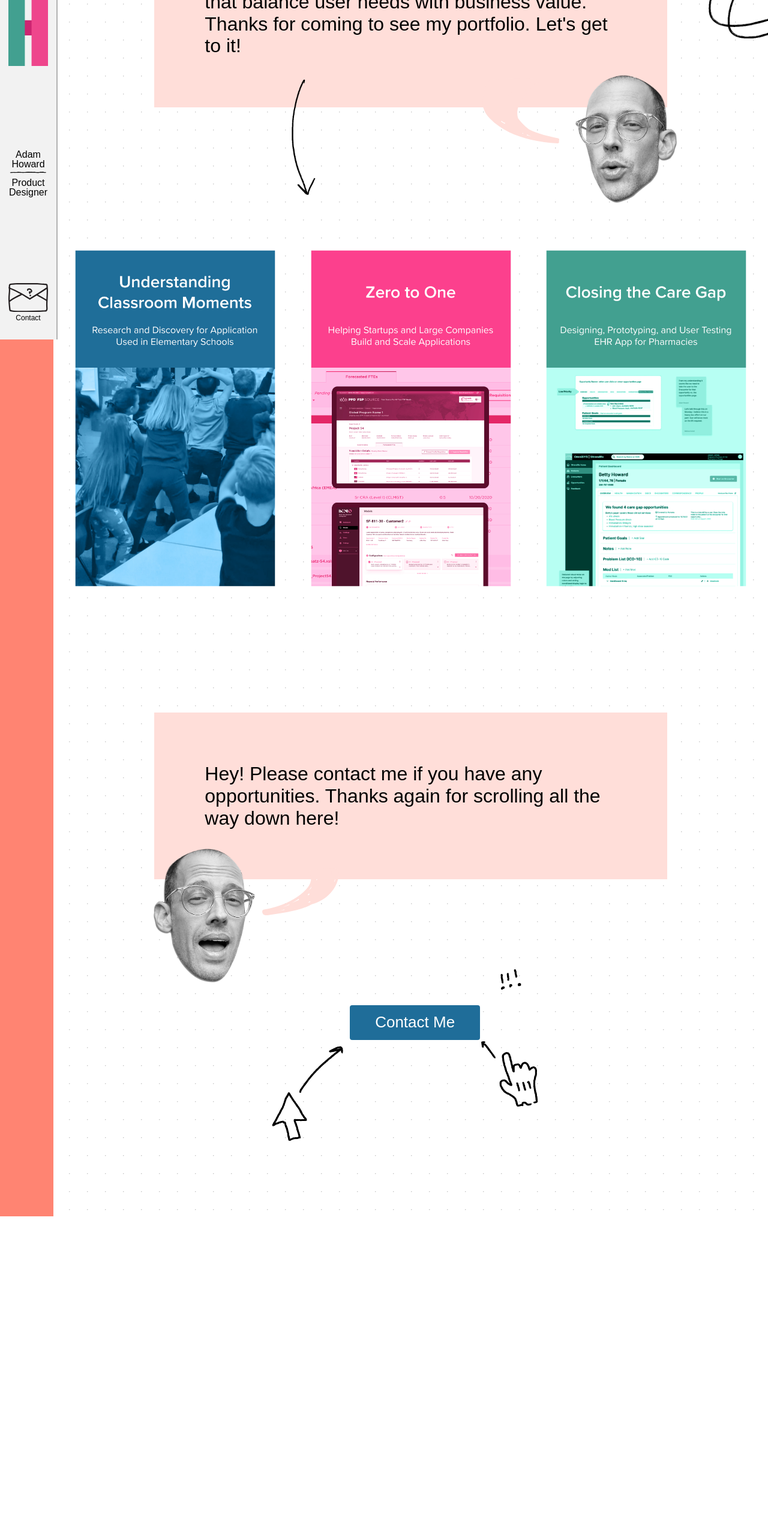
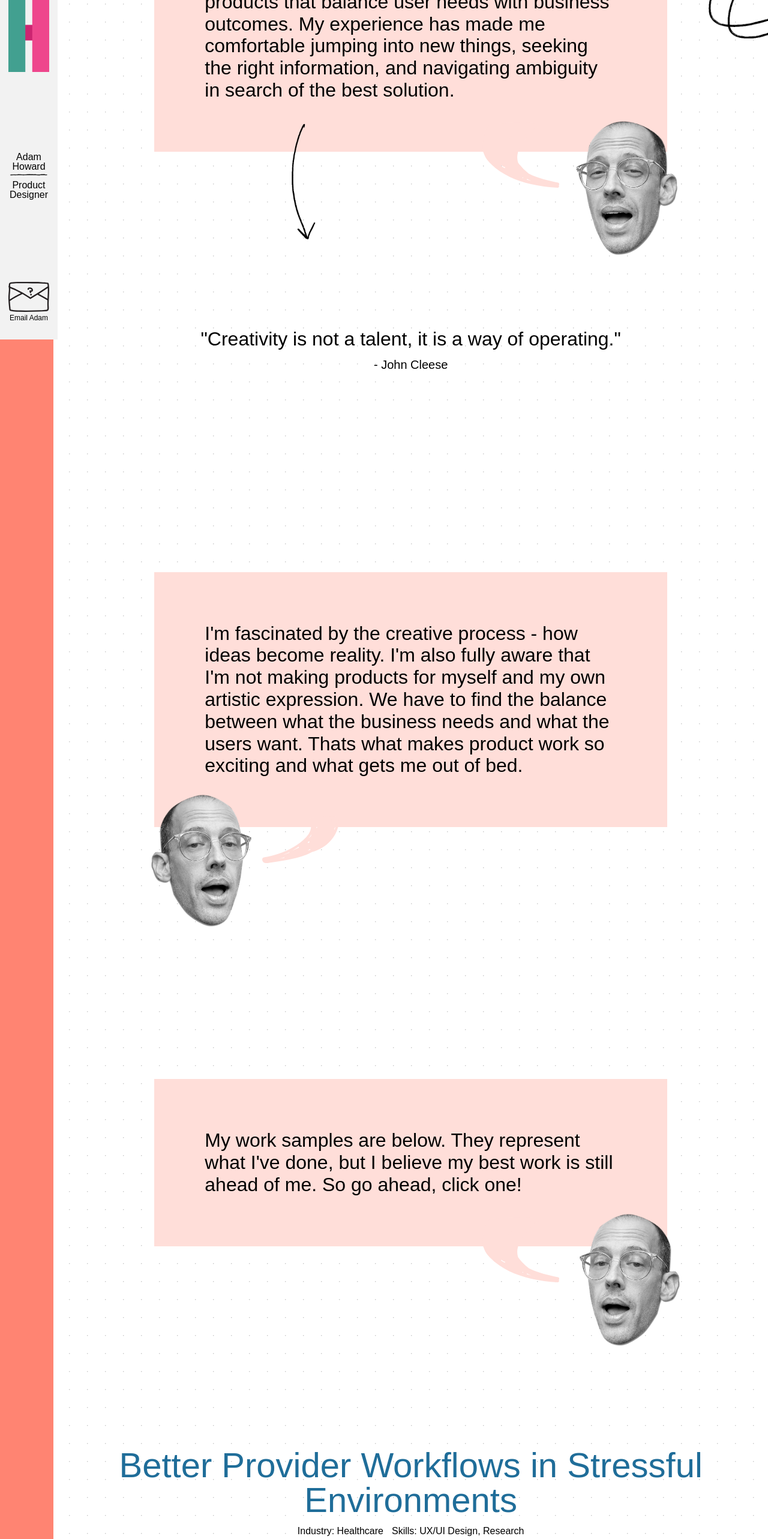
Before and after one commit to adam-is-tall/portfolio-site, a React (Create React App) app: page / in a window 1280 px wide. Shown: the part 234-2800 px from the top of the page at 60% size. Before the commit the page ends 2262 px from the top, so only its background shows below. Built offline with nearby package versions, Linux system fonts and the light colour scheme; a web font is replaced by a local one.

Commit message:
lots of new things for 2023 and 4

```diff
--- a/src/App.tsx
+++ b/src/App.tsx
@@ -60,7 +60,7 @@ const adamHeads1 = [ah1, ah2, oh1, r];
 const adamHeads2 = [oh1 , ah2, ah1];
 const adamHeads3 = [r, oh2, ah2, ah1];
 
-type ProjectNames = "headGame" | "homeBank" | "miscApps" | "goNoodle" | "goNoodleAgain" | "omniStrand";
+type ProjectNames = "goNoodleAgain";
 
 export default function App() {
   const [projectName, setProjectName] = useState<ProjectNames | null>(null);
@@ -76,7 +76,7 @@ export default function App() {
     <div className="flex bg-repeat dot-bg overflow-hidden">
       {/* Left Nav */}
       <div className="hidden sm:block sm:w-20 md:w-24 bg-coral"></div>
-      <div className={`z-50 fixed w-full sm:w-24 flex sm:flex-col items-center justify-between h-20 sm:h-screen p-sm sm:border-r-2 transition-colors transform duration-500 ease-in-out ${showCloseAction ? "border-gray bg-gray-light" : "border-gray bg-gray-light"}`}>
+      <div className={`z-50 fixed w-full sm:w-24 flex sm:flex-col items-center justify-between h-20 sm:h-screen p-sm sm:border-r-0 transition-colors transform duration-500 ease-in-out ${showCloseAction ? "border-gray bg-gray-light" : "border-gray bg-gray-light"}`}>
       {/* <div className="z-10 fixed w-full sm:w-20 md:w-24 flex sm:flex-col items-center justify-between h-20 sm:h-screen p-sm sm:border-r-2 border-aqua bg-aqua-light"> */}
         <div id="logo" className="flex flex-row sm:flex-col">
           <div className="">
@@ -107,7 +107,7 @@ export default function App() {
 
         {/* <a className="tiny-button font-tiny text-center py-xs" href="mailto:howard.adamp@gmail.com?subject=Hi, Adam!">Contact</a> */}
         <div className="w-1/12 sm:w-full mb-sm">
-          <IconButton text="Contact" email="howard.adamp@gmail.com?subject=Hi, Adam!"/>
+          <IconButton text="Email Adam" email="howard.adamp@gmail.com?subject=Hi, Adam!"/>
         </div>
       </div>
       {/* Page Container */}
@@ -115,45 +115,59 @@ export default function App() {
         <div className="relative flex flex-col items-center space-y-sm p-md py-lg sm:p-lg md:p-xl lg:px-2xl lg:py-xl lg:pt-lg mt-md md:mt-0 text-center">
           <img className="absolute -right-0 md:-right-1/4 -top-0 w-1/3" src={sketchCircle} alt="sketched circle"/>
           <ChatBubble direction="right">
-          Hello! I'm a designer who loves making products that balance user needs with business value. Thanks for coming to see my portfolio. Let's get to it!
+          Hello! I'm a designer who loves creating products that balance user needs with business outcomes. My experience has made me comfortable jumping into new things, seeking the right information, and navigating ambiguity in search of the best solution.
           </ChatBubble>
           <img className="absolute left-1/3 -bottom-6 w-6 md:w-10" src={sketchArrow} alt="sketched arrow"/>
         </div>
-        {/* <div className="flex flex-col items-center p-md sm:py-lg sm:p-md md:p-lg lg:p-2xl text-center">
+        <div className="flex flex-col items-center p-md sm:py-lg sm:p-md md:p-lg lg:p-2xl text-center">
           <p className="font-speech lg:px-md">
-          Understanding people is essential to creating well-designed products. To inform design choices, I use whatever research technique helps me develop empathy.
+          "Creativity is not a talent, it is a way of operating."
           </p>
           <p className="font-tiny-buddy mt-sm lg:px-md">
-          (I listen more than I talk and my curiosity leads to good questions)
+          - John Cleese
+          </p>
+        </div>
+        {/* <div className="flex flex-col items-center p-md sm:py-lg sm:p-md md:p-lg lg:p-2xl lg:pb-lg lg:pt-md text-left">
+          <p className="font-speech">
+          I'm fascinated by the creative process - how ideas become reality. I'm also fully aware that I'm not making products for myself and my own artistic expression. We have to find the balance between what the business needs and what the users want. Thats what makes product work so exciting and what gets me out of bed.
           </p>
         </div> */}
-        {/* <div className="flex flex-col items-center p-md sm:py-lg sm:p-md md:p-lg lg:p-2xl lg:pb-lg lg:pt-md text-center">
-          <SpotCollabLofi className="w-full mb-md px-sm" />
-          <p className="font-speech lg:px-md">
-          Collaboration is critical. I want people to be included in the design process. I'm comfortable with facilitation and working in ambiguity as part of a team.
-          </p>
-          <p className="font-tiny-buddy mt-sm lg:px-md">
-          (I welcome different perspectives and strive for an ego-free attitude.)
-          </p>
-          <SpotCollabHifi className="w-full mt-md" />
-        </div> */}
 
-        {/* <div className="relative flex flex-col items-center p-md sm:py-lg sm:p-md md:p-lg lg:p-2xl text-center">
-          <h2 className="font-big-buddy mb-sm">Design Systems</h2>
-          <p className="font-speech lg:px-md">
-          The solutions I help create balance the technical and business needs, while always advocating for the user. I work with engineers to make sure design systems are well implemented, documented and maintained.
-          </p>
-          <p className="font-tiny-buddy mt-sm lg:px-md">
-          (FWIW, Some of the best people I've met are engineers)
-          </p>
-          <DesignSystem className="w-full md:mt-lg" />
-          <img className="absolute right-0 -bottom-16 w-32 md:w-60" src={sketchShow} alt="sketched arrow"/>
-        </div> */}
-        {/* <div className="flex flex-col items-center p-md py-lg sm:p-lg md:p-xl lg:p-2xl text-center">
-          <ChatBubble className="mb-lg" frames={adamHeads2}>Take a look at some of my work!</ChatBubble>
-        </div> */}
+        <div className="flex flex-col items-center p-md py-lg sm:p-lg md:p-xl lg:p-2xl text-center">
+          <ChatBubble className="mb-lg" frames={adamHeads3}>I'm fascinated by the creative process - how ideas become reality. I'm also fully aware that I'm not making products for myself and my own artistic expression. We have to find the balance between what the business needs and what the users want. Thats what makes product work so exciting and what gets me out of bed.</ChatBubble>
+        </div>
+
+        <div className="flex flex-col items-center p-md py-lg sm:p-lg md:p-xl lg:p-2xl text-center">
+          <ChatBubble direction="right" className="mb-lg" frames={adamHeads3}>My work samples are below. They represent what I've done, but I believe my best work is still ahead of me. So go ahead, click one!</ChatBubble>
+        </div>
+
+        <div className="relative flex flex-col p-lg text-center">
+          <a href="#" className=""><h2 className="font-big-buddy mb-sm text-royal">Better Provider Workflows in Stressful Environments</h2></a>
+          <div className="flex items-center space-x-sm justify-center">
+            <p className="font-skills text-black mb-sm">Industry: Healthcare</p>
+            <p className="font-skills text-black mb-sm">Skills: UX/UI Design, Research</p>
+          </div>
+        </div>
+        <div className="relative flex flex-col p-lg text-center">
+          <a href="#" className=""><h2 className="font-big-buddy mb-sm text-royal">Enhancing Features During a Migration</h2></a>
+          <div className="flex items-center space-x-sm justify-center">
+            <p className="font-skills text-black mb-sm">Industry: EdTech</p>
+            <p className="font-skills text-black mb-sm">Skills: Discovery, UX/UI Design, Research</p>
+          </div>
+        </div>
+        <div className="relative flex flex-col p-lg text-center">
+          <a href="#" className=""><h2 className="font-big-buddy mb-sm text-royal">Improving Patient Care for Retail Pharmacy</h2></a>
+          <div className="flex items-center space-x-sm justify-center">
+            <p className="font-skills text-black mb-sm">Industry: Healthcare</p>
+            <p className="font-skills text-black mb-sm">Skills: Facilitation, Discovery</p>
+          </div>
+        </div>
+
+        <DesignSystem className="w-full md:mt-lg" />
+
+
         {/* <iframe style={{"border": "1px solid rgba(0, 0, 0, 0.1);"}} width="100%" height="750" src="https://www.figma.com/embed?embed_host=share&amp;url=https%3A%2F%2Fwww.figma.com%2Ffile%2FCdTDvUhRE0QYEQ0oWBSa5K%2FBank-of-Dad%3Fnode-id%3D268%253A624"></iframe> */}
-        <div className="grid grid-flow-row grid-cols-3 grid-rows-1 gap-sm p-sm text-center pt-lg">
+        <div className="grid grid-flow-row grid-cols-3 grid-rows-1 gap-sm p-sm text-center">
           {/* <img
             style={{ cursor: "pointer", filter: "saturate(0)" }}
             src={Bball1}
@@ -169,55 +183,38 @@ export default function App() {
             onClick={() => setProjectName("goNoodle")}
             alt="Design System for GoNoodle"
           /> */}
-
-          <img
+          {/* <img
             style={{ cursor: "pointer"}}
             src={GnT}
             className="transition duration-700 ease-in-out transform scale-95 hover:scale-100 sm:p-sm"
             onClick={() => setProjectName("goNoodleAgain")}
             alt="Understanding Classroom Moments"
-          />
-          <img
-            style={{ cursor: "pointer"}}
-            src={SignalT}
-            className="transition duration-700 ease-in-out transform scale-95 hover:scale-100 sm:p-sm"
-            onClick={() => setProjectName("miscApps")}
-            alt="Quantity and Quality?"
-          />
-          <img
-            style={{ cursor: "pointer"}}
-            src={OmniT}
-            className="transition duration-700 ease-in-out transform scale-95 hover:scale-100 sm:p-sm"
-            onClick={() => setProjectName("omniStrand")}
-            alt="Can you teach a kid to grow their money?"
-          />
+          /> */}
 
         </div>
         {/* <div className="relative p-md py-lg sm:p-lg md:p-lg lg:p-2xl">
-          <ChatBubble className="mb-3xl">
-            Right now, I’m looking to help a team make great products for kids
-            and families. I am helping raise two kids and I care deeply about
-            the challenges and opportunities to use technology to improve their
-            lives. So if..
-          </ChatBubble>
-          <img className="absolute -left-32 top-0 w-2/12" src={shapeStack2} />
-          <ChatBubble className="mb-3xl sm:w-3/4" direction="right">
-            Dad, Can I have a 50 hundred dollars?
-          </ChatBubble>
-          <ChatBubble frames={adamHeads3} className="mb-3xl">
-            I'm in the middle of talking with this nice person. Be patient and
-            we'll talk about it soon.
-          </ChatBubble>
-        </div> */}
-        <div className="relative p-md py-lg sm:p-lg md:p-lg lg:p-2xl">
-          {/* <img className="absolute -right-52 top-0 w-2/12" src={shapeStack3} /> */}
           <ChatBubble frames={adamHeads3} className="mb-lg">
-          Hey! Please contact me if you have any opportunities. Thanks again for scrolling all the way down here!
+          Hey! Thanks again for scrolling all the way down here!
           </ChatBubble>
           <div className="flex flex-col sm:flex-row items-center justify-center w-full space-y-sm sm:space-y-0 sm:space-x-sm pt-xl mt-sm mb-xl">
             <img className="absolute object-center w-full md:w-1/2 transform" src={sketchCTA} alt="Sketched Circle"/>
-            <Button email="howard.adamp@gmail.com?subject=Hi, Adam!" className="mt-2xl z-10" text="Contact Me" />
+            <Button email="howard.adamp@gmail.com?subject=Hi, Adam!" className="mt-2xl z-10" text="Get in Touch w/ Adam" />
           </div>
+        </div> */}
+        <div className="flex flex-col items-center p-md sm:py-lg sm:p-md md:p-lg lg:p-2xl lg:pb-lg lg:pt-xl text-center">
+          {/* <SpotCollabLofi className="w-full mb-md px-sm" /> */}
+          <p className="font-medium-buddy">
+            Hiring is really easy!
+          </p>
+          <p className="font-speech mt-sm lg:px-md">
+            Adam is perfect in every way and has never made a mistake. He has no weaknesses and has the exact balance of skills you are looking for to fill your very broad and possibly unrealistic job description!
+          </p>
+          <div className="flex flex-col sm:flex-row items-center justify-center w-full space-y-sm sm:space-y-0 sm:space-x-sm pt-xl mt-sm mb-xl">
+            <img className="absolute object-center w-full md:w-1/2 transform" src={sketchCTA} alt="Sketched Circle"/>
+            <Button email="howard.adamp@gmail.com?subject=Hi, Adam!" className="mt-2xl z-10" text="Email Adam" />
+            <a className="block z-10 items-center px-md py-sm font-btn rounded transform transition hover:scale-105 text-white hover:text-white bg-royal hover:bg-royal focus:outline-none focus:ring-2 focus:ring-offset-2 focus:ring-royal-light" href="https://calendly.com/adam_howard/meet-adam">Schedule a Meeting</a>
+          </div>
+          {/* <DesignInterfaceTop className="w-full mt-md" /> */}
         </div>
         <div className="relative">
           {/* <img className="ml-auto" src={shapeStackBottom} alt="stack of shapes along the bottom of page"/> */}
@@ -230,7 +227,6 @@ export default function App() {
         description={project?.description}
         images={project?.images}
         background={project?.background}
-        caption={project?.caption}
         onClose={closeProject}
         url={project?.url}
       />
@@ -242,64 +238,53 @@ interface TProject {
   title: string;
   description: string;
   images: string[];
-  caption: string;
   background: string;
   url?: string;
 }
 type Projects = { [key in ProjectNames]: TProject };
 var projects: Projects = {
-  headGame: {
-    title: "Sports + Mindfulness for Young Athletes",
+  // headGame: {
+  //   title: "Sports + Mindfulness for Young Athletes",
+  //   description:
+  //     "These are some mixed-fidelity prototypes for a service that combines mindfulness training with basketball. These were inspired by interviews with Hall of Famer Bill Walton. His journey and approach to mindfulness inspired the Empathy stage of Design Thinking. I spent a few cycles generating ideas and protoyping.",
+  //   images: [Bball1, Bball2],
+  //   background: BankBg,
+  //   caption: "Ideation, Mixed-Fidelity Prototypes, In Progress",
+  //   url: "http://www.google.com",
+  // },
+  // homeBank: {
+  //   title: "Can you teach a kid to grow their money?",
+  //   description:
+  //     "As a parent, I want my child to view money as a practical tool for improving their lives. To that end, I wanted to explore a product that borrows from traditional chore/reward model while helping parents teach their children how to grow their money over time and give back.",
+  //   images: [BankL],
+  //   background: "",
+  //   caption: "Ideation, Hi-Fidelity Prototypes, Work-In-Progress",
+  //   url: "https://glimmer-glitter-2bd.notion.site/Rags-to-Riches-cf77cbcdf22946a8bd5f36a7cacf27ba",
+  // },
+  // miscApps: {
+  //   title: "Zero to One",
+  //   description:
+  //     "I have deep experience designing 0 to 1 applications for Startups and Large Companies. As the lead UX Designer at an agency for over 10 years, I developed my ability to ask the right questions to understand context and to work well with everyone from users, to stakeholders, to engineers.",
+  //   images: [Signal3, Signal0, Signal2, Signal1],
+  //   background: "",
+  //   caption: "Discovery, Prototyping, UI Design, UX Design, User Testing",
+  //   url: "https://glimmer-glitter-2bd.notion.site/Quantity-and-quality-76acb68d11ec4f47bcce3d93b52ec935",
+  // },
+  goNoodleAgain: {
+    title: "Enhancing Features during a Migration",
     description:
-      "These are some mixed-fidelity prototypes for a service that combines mindfulness training with basketball. These were inspired by interviews with Hall of Famer Bill Walton. His journey and approach to mindfulness inspired the Empathy stage of Design Thinking. I spent a few cycles generating ideas and protoyping.",
-    images: [Bball1, Bball2],
-    background: BankBg,
-    caption: "Ideation, Mixed-Fidelity Prototypes, In Progress",
-    url: "http://www.google.com",
-  },
-  homeBank: {
-    title: "Can you teach a kid to grow their money?",
-    description:
-      "As a parent, I want my child to view money as a practical tool for improving their lives. To that end, I wanted to explore a product that borrows from traditional chore/reward model while helping parents teach their children how to grow their money over time and give back.",
-    images: [BankL],
-    background: "",
-    caption: "Ideation, Hi-Fidelity Prototypes, Work-In-Progress",
-    url: "https://glimmer-glitter-2bd.notion.site/Rags-to-Riches-cf77cbcdf22946a8bd5f36a7cacf27ba",
-  },
-  miscApps: {
-    title: "Zero to One",
-    description:
-      "I have deep experience designing 0 to 1 applications for Startups and Large Companies. As the lead UX Designer at an agency for over 10 years, I developed my ability to ask the right questions to understand context and to work well with everyone from users, to stakeholders, to engineers.",
-    images: [Signal3, Signal0, Signal2, Signal1],
-    background: "",
-    caption: "Discovery, Prototyping, UI Design, UX Design, User Testing",
-    url: "https://glimmer-glitter-2bd.notion.site/Quantity-and-quality-76acb68d11ec4f47bcce3d93b52ec935",
-  },
-  goNoodleAgain: {
-    title: "Understanding Classroom Moments",
-    description:
-      "Teachers are essential to GoNoodle. They are part of a community that is eager to promote and share. While working with the Head of Design and the Support team, we put together surveys and interviews - hoping we could uncover some opportunities to add more value. ",
+      "Consumer brand in the School space. ",
     images: [Gn2_2],
     background: "",
-    caption: "Research, Ideation, Testing",
     url: "https://glimmer-glitter-2bd.notion.site/Improving-a-much-loved-feature-ebf55c7869ae49daad93063e92b338a4",
   },
-  goNoodle: {
-    title: "GoNoodle.com Redesign",
-    description:
-      "I worked with Product Design and Engineering to launch a new product and updated design system. I worked in and maintained the Figma library, and contributed to the React codebase using Tailwind and Storybook",
-    images: [Gn0, Gn2],
-    background: "",
-    caption: "Design System Contribution and Documentation, Interface Design, CSS Implementation",
-    url: "https://glimmer-glitter-2bd.notion.site/GoNoodle-2dea30ccaa5347209cb9a876b212449a",
-  },
-  omniStrand: {
-    title: "Closing the Care Gap",
-    description:
-      "Design is never done and opportunities for improvement are everywhere! We worked with users and internal stakeholders to decide what goes on the roadmap and how we improve the product over time.",
-    images: [Omni1],
-    background: "",
-    caption: "Research, Discovery, Rapid Prototyping",
-    url: "https://glimmer-glitter-2bd.notion.site/Beyond-MVP-a8ced803893342e599e9e5b60e5e854f",
-  }
+  // goNoodle: {
+  //   title: "GoNoodle.com Redesign",
+  //   description:
+  //     "I worked with Product Design and Engineering to launch a new product and updated design system. I worked in and maintained the Figma library, and contributed to the React codebase using Tailwind and Storybook",
+  //   images: [Gn0, Gn2],
+  //   background: "",
+  //   caption: "Design System Contribution and Documentation, Interface Design, CSS Implementation",
+  //   url: "https://glimmer-glitter-2bd.notion.site/GoNoodle-2dea30ccaa5347209cb9a876b212449a",
+  // },
 };
--- a/src/cmpts/Button/index.tsx
+++ b/src/cmpts/Button/index.tsx
@@ -11,7 +11,7 @@ export function Button(props: Props) {
 
   return (
     <div>
-      <a href={"mailto:" + props.email} className="block z-10 items-center px-md py-sm font-btn rounded transform transition hover:scale-105 text-white hover:text-black bg-royal hover:bg-coral-light focus:outline-none focus:ring-2 focus:ring-offset-2 focus:ring-royal-light">
+      <a href={"mailto:" + props.email} className="block z-10 items-center px-md py-sm font-btn rounded transform transition hover:scale-105 text-white hover:text-white bg-royal hover:bg-royal focus:outline-none focus:ring-2 focus:ring-offset-2 focus:ring-royal-light">
         {text}
       </a>
     </div>
--- a/src/cmpts/Project/index.tsx
+++ b/src/cmpts/Project/index.tsx
@@ -8,13 +8,12 @@ interface Props {
   description: string;
   images: string[];
   background: string;
-  caption: string;
   onClose: () => void;
   url?: string;
 }
 
 export function Project(props: Props) {
-  const { title = "", description, caption, images = [], onClose, background, url } = props;
+  const { title = "", description, images = [], onClose, background, url } = props;
   const show = !!title;
 
   return (
@@ -30,7 +29,6 @@ export function Project(props: Props) {
     >
       <div className={`text-center ${show ? "p-md md:p-lg" : ""}`}>
         <h2 className="font-medium-buddy mb-sm">{title}</h2>
-        <p className="font-skills text-royal mb-sm">{caption}</p>
         <p className="font-base mb-sm">{description}</p>
         { url && <a href={url} className="tiny-button" target="_blank" style={{"marginTop": "50px"}}>Read Full Case Study</a>}
       </div>
--- a/src/index.css
+++ b/src/index.css
@@ -19,8 +19,7 @@ html {
   display: inline-block;
 }
 .tiny-button:hover {
-  background-color: #ff8572;
-  color: black;
+  background-color: #1b7ab0;
 }
 .huge-button {
   width: 100%;
@@ -136,7 +135,7 @@ html {
 
 @media screen and (min-width: 1024px) {
   .font-big-buddy {
-    font-size: 72px;
+    font-size: 58px;
   }
   .font-base {
     font-size: 18px;
```
